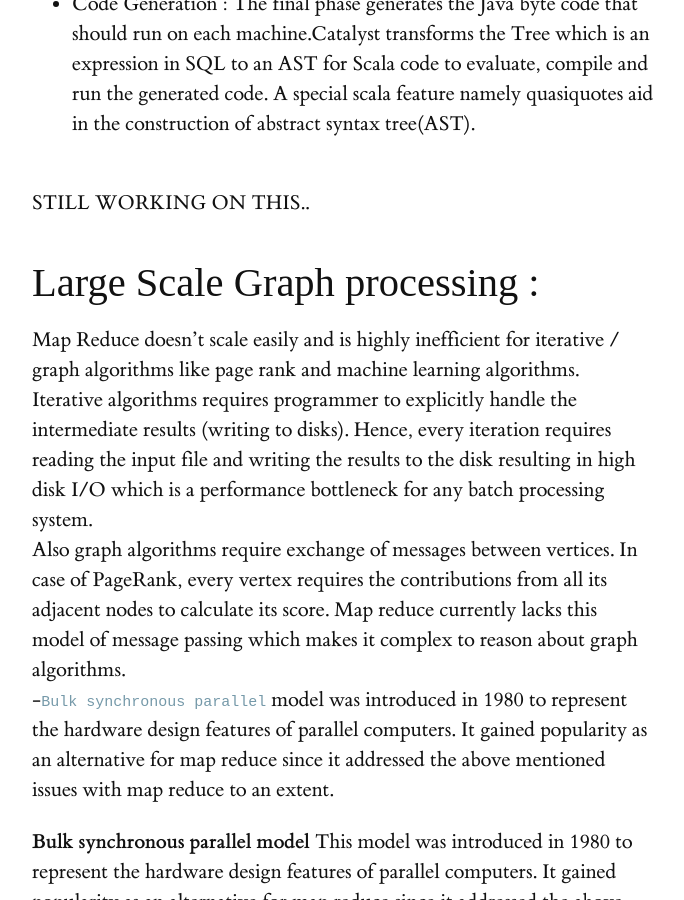
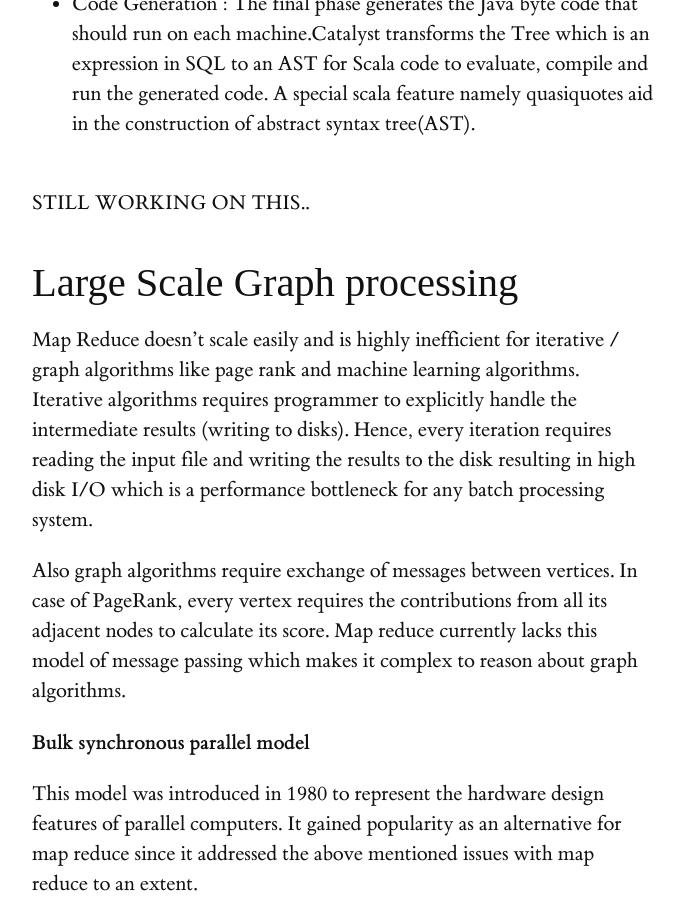
Before and after one commit to heathermiller/dist-prog-book, a Jekyll site: the page built from chapter/8/big-data.md, in a window 1280 px wide and 900 px high, scrolled down 9734 px. Shown: the whole window, without its empty margins (128-812 px from the left). Built offline with Jekyll 4.4.1, drawn with Linux system fonts in a browser that asks for light colours; some web fonts are replaced.

Commit message:
Update big-data.md

```diff
--- a/chapter/8/big-data.md
+++ b/chapter/8/big-data.md
@@ -177,14 +177,16 @@ In Spark SQL, transformation happens in four phases :
 
 STILL WORKING ON THIS..
 
-## Large Scale Graph processing :
-Map Reduce doesn’t scale easily and is highly inefficient for iterative / graph algorithms like page rank and machine learning algorithms. Iterative algorithms requires programmer to explicitly handle the intermediate results (writing to disks). Hence, every iteration requires reading the input file and writing the results to the disk resulting in high disk I/O which is a performance bottleneck for any batch processing system. <br />
-  Also graph algorithms require exchange of messages between vertices. In case of PageRank, every vertex requires the contributions from all its adjacent nodes to calculate its score. Map reduce currently lacks this model of message passing which makes it complex to reason about graph algorithms. <br />
- -`Bulk synchronous parallel` model was introduced in 1980 to represent the hardware design features of parallel computers. It gained popularity as an alternative for map reduce since it addressed the above mentioned issues with map reduce to an extent.
+## Large Scale Graph processing
 
- **Bulk synchronous parallel model**
- This model was introduced in 1980 to represent the hardware design features of parallel computers. It gained popularity as an alternative for map reduce since it addressed the above mentioned issues with map reduce to an extent.<br />
-  In BSP model
+Map Reduce doesn’t scale easily and is highly inefficient for iterative / graph algorithms like page rank and machine learning algorithms. Iterative algorithms requires programmer to explicitly handle the intermediate results (writing to disks). Hence, every iteration requires reading the input file and writing the results to the disk resulting in high disk I/O which is a performance bottleneck for any batch processing system.
+
+Also graph algorithms require exchange of messages between vertices. In case of PageRank, every vertex requires the contributions from all its adjacent nodes to calculate its score. Map reduce currently lacks this model of message passing which makes it complex to reason about graph algorithms.
+
+**Bulk synchronous parallel model**
+
+This model was introduced in 1980 to represent the hardware design features of parallel computers. It gained popularity as an alternative for map reduce since it addressed the above mentioned issues with map reduce to an extent.<br />
+In BSP model
 
  - Computation consists of several steps called as supersets.
  - The processors involved have their own local memory and every processor is connected to other via a point-to-point communication.
```
